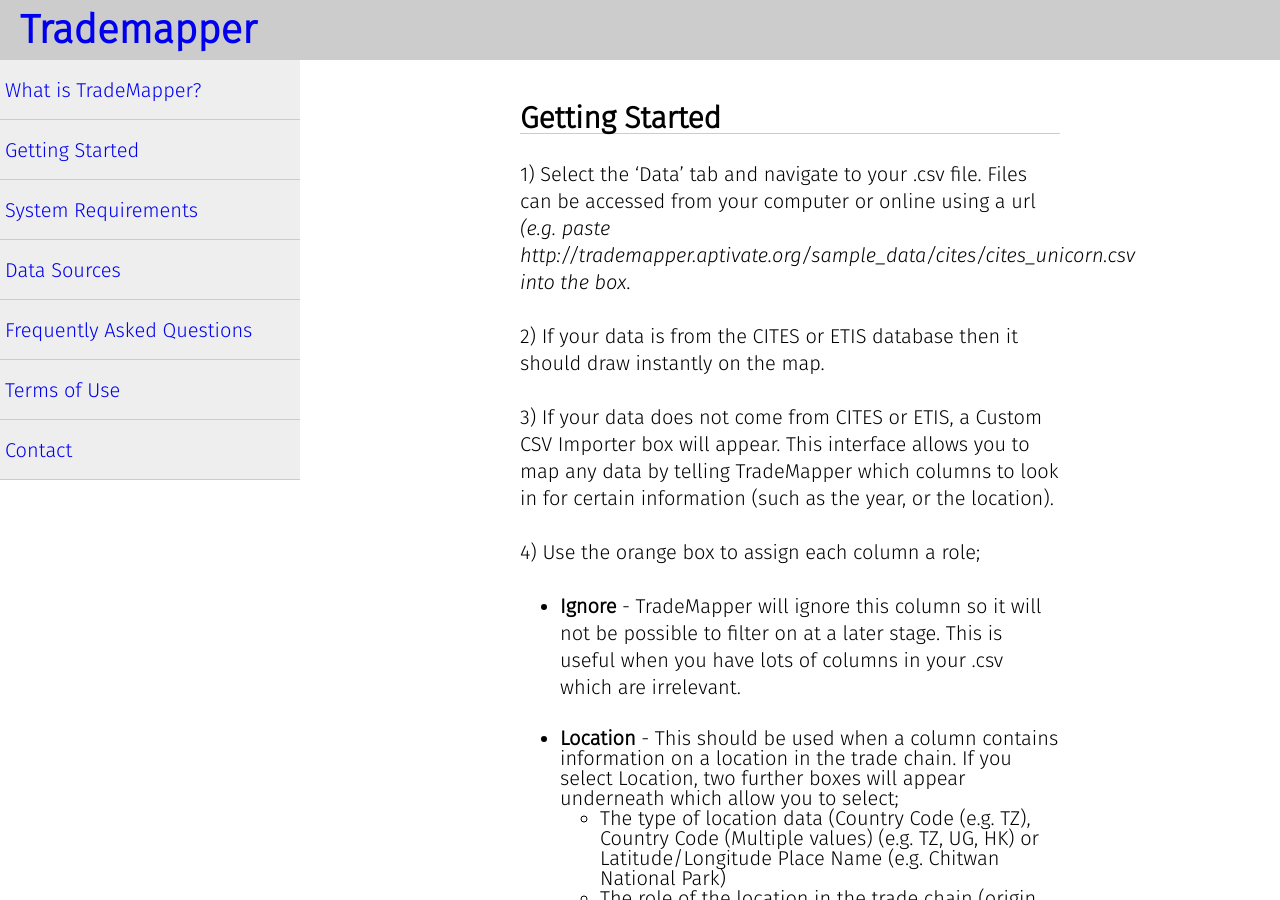
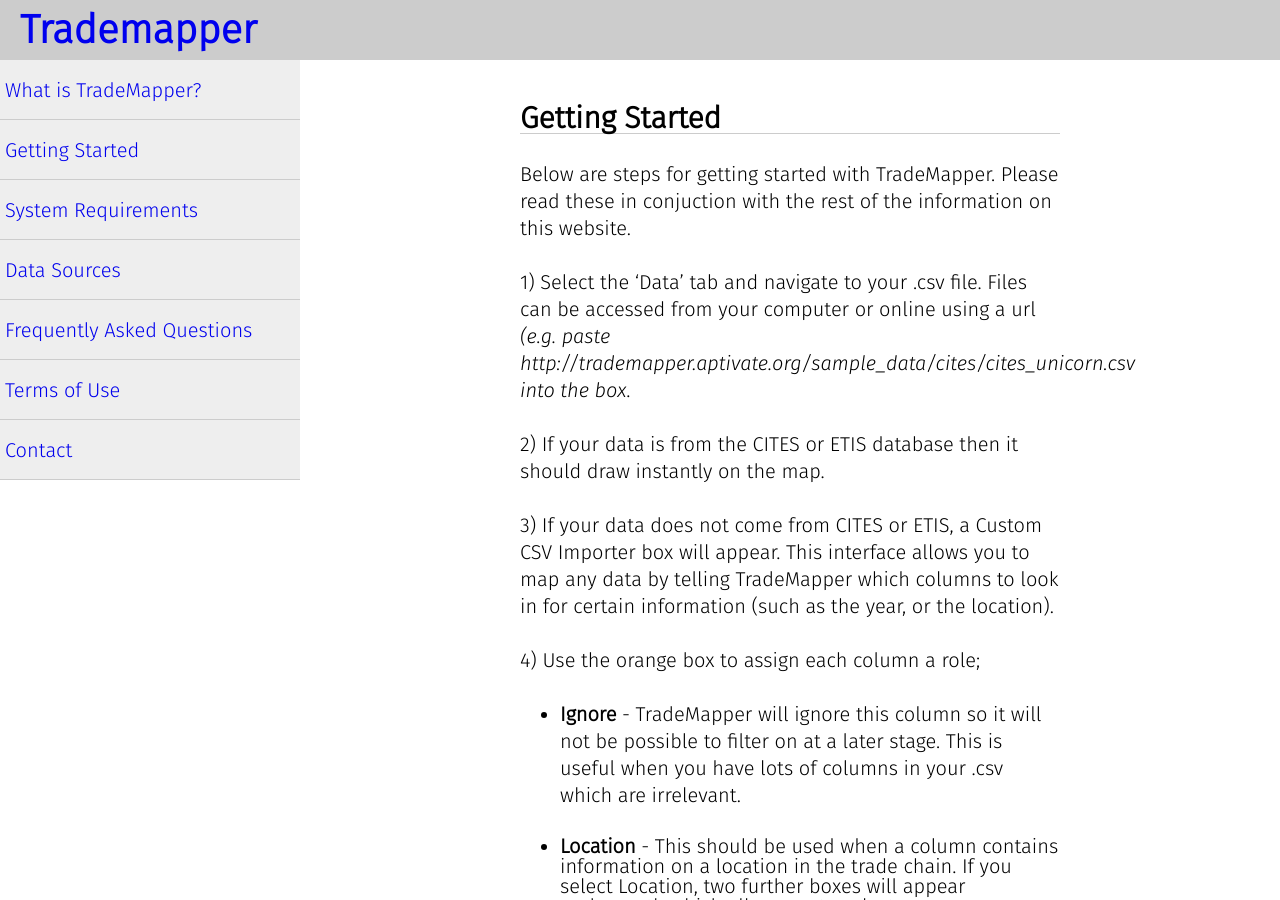
Before and after one commit to trademapper/trademapper-js, a Jekyll site: the page built from _pages/01_starting.md, in a window 1280 px wide and 900 px high. Built offline with Jekyll 4.4.1, drawn with Linux system fonts in a browser that asks for light colours.

Commit message:
Update 01_starting.md

```diff
--- a/_pages/01_starting.md
+++ b/_pages/01_starting.md
@@ -3,7 +3,7 @@
 layout:    default
 title:     Getting Started
 ---
-
+Below are steps for getting started with TradeMapper. Please read these in conjuction with the rest of the information on this website.
 
 1) Select the 'Data' tab and navigate to your .csv file. Files can be accessed from your computer or online using a url _(e.g. paste http://trademapper.aptivate.org/sample_data/cites/cites_unicorn.csv into the box_.
 
```
